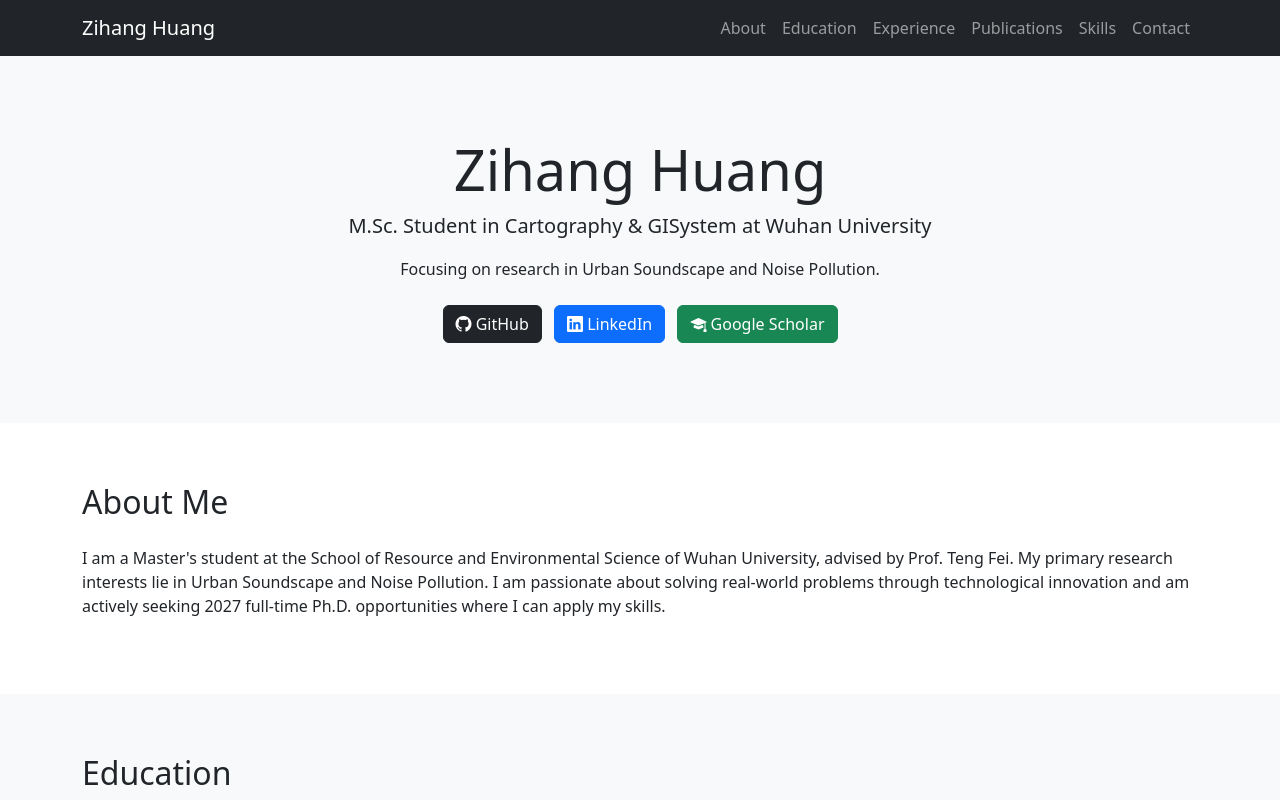
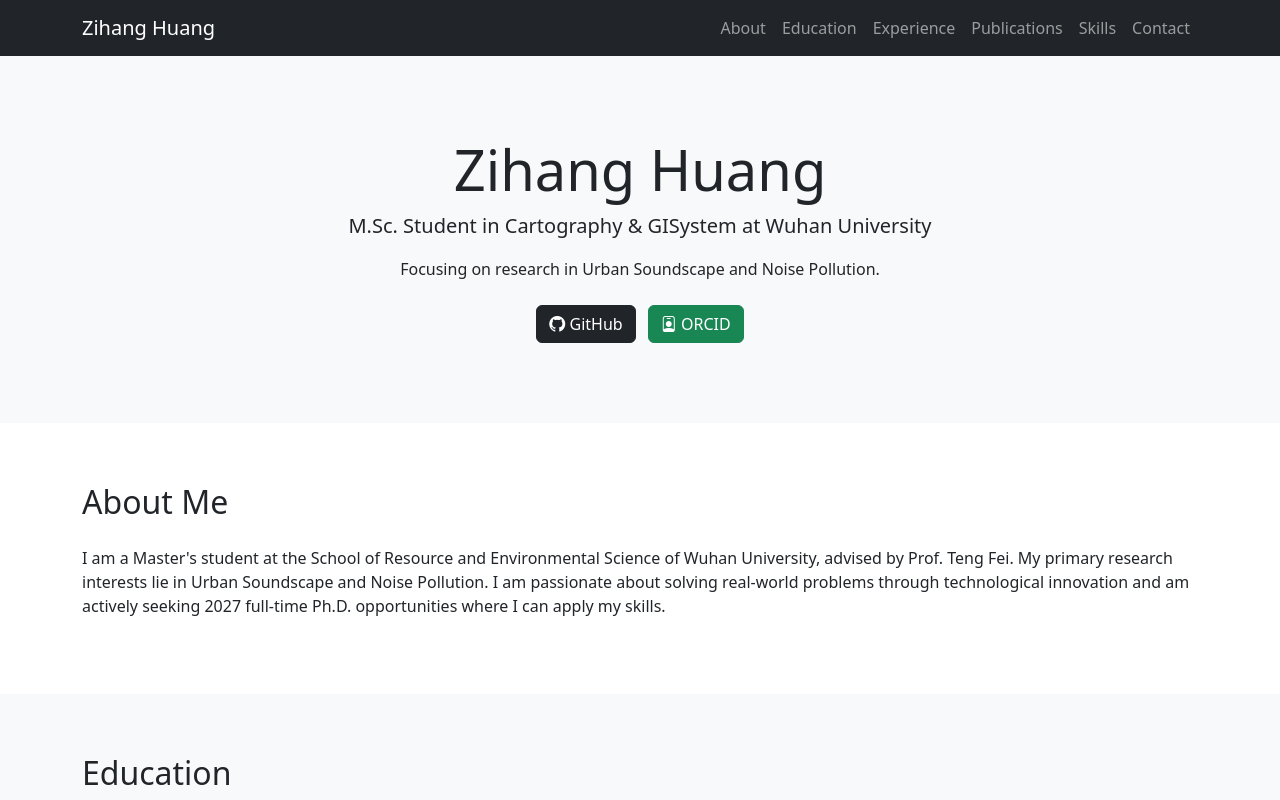
Before and after one commit to NgZihang/NgZihang.github.io, a plain HTML site: page index.html in a window 1280 px wide. Shown: the top 800 px of the page. Drawn offline with nearby package versions, Linux system fonts and the light colour scheme.

Commit message:
Update index.html

```diff
--- a/index.html
+++ b/index.html
@@ -4,7 +4,7 @@
     <meta charset="UTF-8">
     <meta name="viewport" content="width=device-width, initial-scale=1.0">
     <title>Zihang Huang - Personal Homepage</title>
-
+    <link rel="icon" href="https://raw.githubusercontent.com/simple-icons/simple-icons/develop/icons/github.svg" type="image/svg+xml">
     <!-- Bootstrap CSS -->
     <link href="https://cdn.jsdelivr.net/npm/bootstrap@5.3.0/dist/css/bootstrap.min.css" rel="stylesheet">
 
@@ -79,8 +79,8 @@
             <!-- Social Links -->
             <div class="mt-4">
                 <a href="[Your GitHub URL]" class="btn btn-dark me-2" target="_blank"><i class="bi bi-github"></i> GitHub</a>
-                <a href="[Your LinkedIn URL]" class="btn btn-primary me-2" target="_blank"><i class="bi bi-linkedin"></i> LinkedIn</a>
-                <a href="[Your Google Scholar URL]" class="btn btn-success" target="_blank"><i class="bi bi-mortarboard-fill"></i> Google Scholar</a>
+<!--                 <a href="[Your LinkedIn URL]" class="btn btn-primary me-2" target="_blank"><i class="bi bi-linkedin"></i> LinkedIn</a> -->
+                <a href="[Your ORCID URL]" class="btn btn-success" target="_blank"><i class="bi bi-person-badge"></i> ORCID</a>
             </div>
         </div>
     </header>
```
